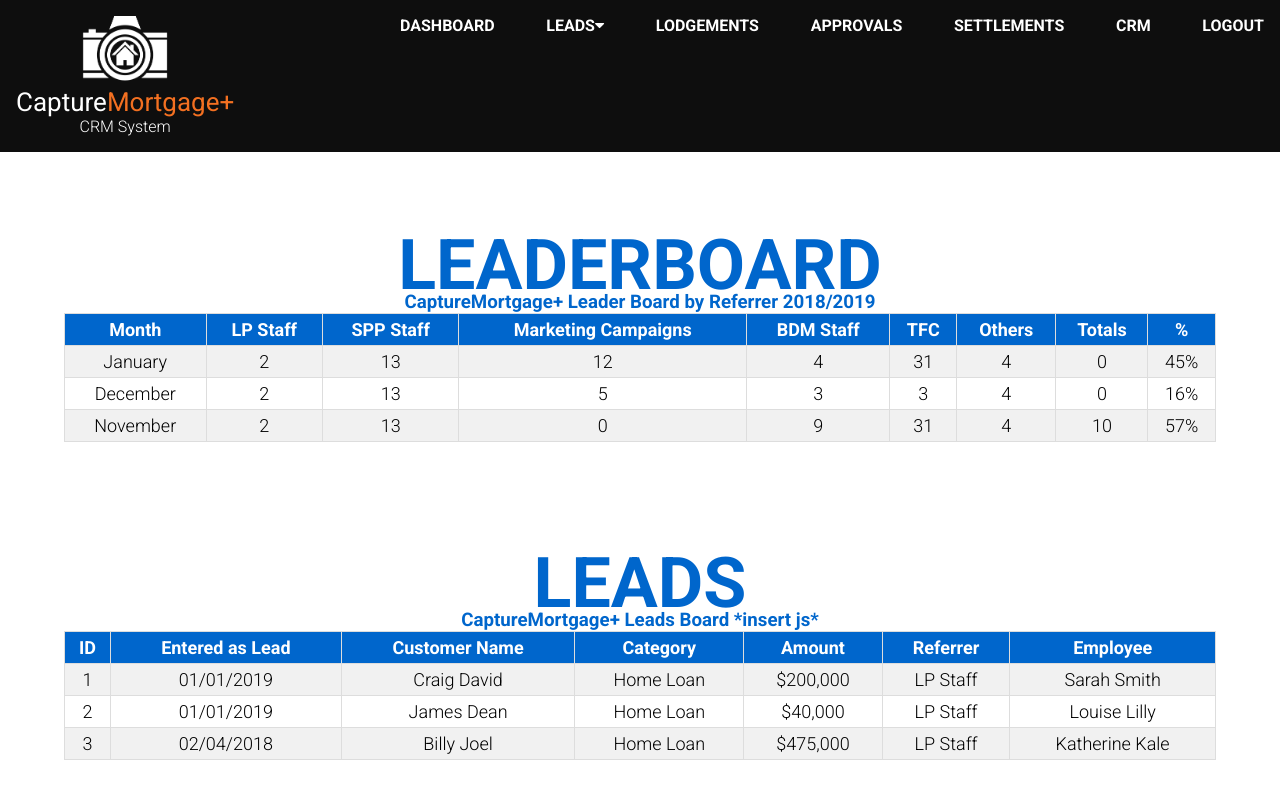
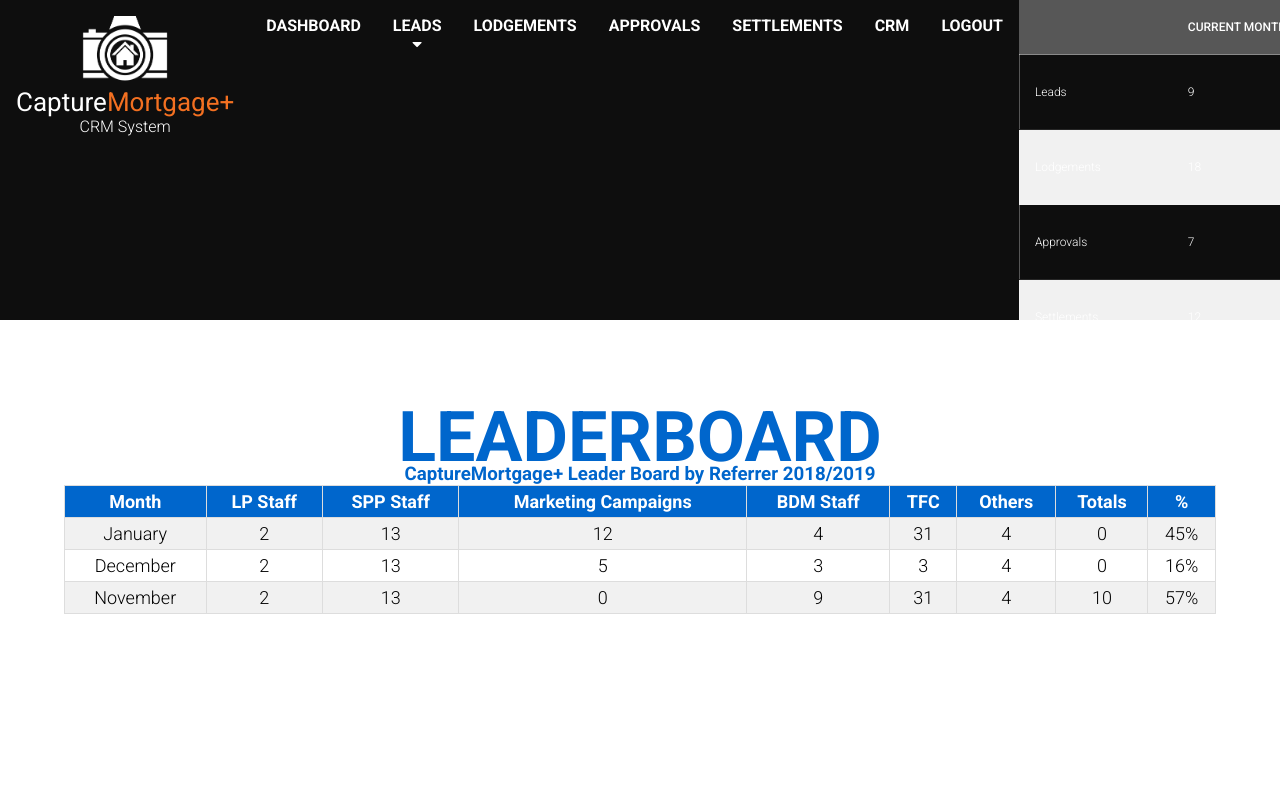
Before and after one commit to dlim28/CaptureMortgage, a React (Create React App) app in the folder frontend/: page / in a window 1280 px wide. Shown: the top 800 px of the page. Built offline with nearby package versions, Linux system fonts and the light colour scheme.

Commit message:
Adding navbar table

```diff
--- a/frontend/src/Navbar.js
+++ b/frontend/src/Navbar.js
@@ -34,9 +34,10 @@ const Navbar = () => {
                     <a href="#crm">CRM</a>
                     <a href="#logout">LOGOUT</a>
                 </div>
-            </nav>
 
+                <div class="nav-table">
                     <table>
+                        <thead class="table-header">
                             <tr>
                                 <th></th>
                                 <th>Current Month</th>
@@ -44,15 +45,43 @@ const Navbar = () => {
                                 <th>Total</th>
                                 <th>Total $</th>
                             </tr>
-                <td>
-                    <td>a</td>
-                    <td>e</td>
-                    <td>i</td>
-                    <td>o</td>
-                    <td>u</td>
-                    <td>y</td>
-                </td>
+                        </thead>
+                        <tbody class="table-content">
+                            <tr>
+                                <td>Leads</td>
+                                <td>9</td>
+                                <td>-</td>
+                                <td>11</td>
+                                <td>-</td>
+                            </tr>
+                            <tr>
+                                <td>Lodgements</td>
+                                <td>18</td>
+                                <td>$5,580,000</td>
+                                <td>25</td>
+                                <td>$7,900,000</td>
+                            </tr>
+                            <tr>
+                                <td>Approvals</td>
+                                <td>7</td>
+                                <td>$1,200,000</td>
+                                <td>9</td>
+                                <td>$1,900,000</td>
+                            </tr>
+                            <tr>
+                                <td>Settlements</td>
+                                <td>12</td>
+                                <td>$900,000</td>
+                                <td>15</td>
+                                <td>$1,250,000</td>
+                            </tr>
+                        </tbody>
                     </table>
+                </div>
+
+            </nav>
+
+
         </div>
     );
   }
--- a/frontend/src/NavbarCM.css
+++ b/frontend/src/NavbarCM.css
@@ -6,6 +6,7 @@
   overflow: hidden;
   background-color: #0E0E0E;
   width: 100vw;
+  height: 40vh;
   font-weight: 600;
   position: fixed;
   top: 0;
@@ -104,7 +105,43 @@
 
 
 /* Navbar Overview Table CSS */
+.nav-container {
+  display: flex;
+  flex-direction: column;
+}
+
 .nav-container table {
   color: white;
   z-index: 30;
+  border-collapse: collapse;
+  width: 60vw;
+  table-layout: fixed;
 }
+
+.nav-container .table-header {
+  background-color: rgba(255,255,255,0.3);
+ }
+
+ .nav-container .table-content {
+  height:300px;
+  overflow-x:auto;
+  margin-top: 0px;
+  border: 1px solid rgba(255,255,255,0.3);
+}
+.nav-container th {
+  padding: 20px 15px;
+  text-align: left;
+  font-weight: 500;
+  font-size: 12px;
+  color: #fff;
+  text-transform: uppercase;
+}
+.nav-container td {
+  padding: 15px;
+  text-align: left;
+  vertical-align:middle;
+  font-weight: 300;
+  font-size: 12px;
+  color: #fff;
+  border-bottom: solid 1px rgba(255,255,255,0.1);
+}
--- a/frontend/src/tables/tablestyles/globalTableStyles.css
+++ b/frontend/src/tables/tablestyles/globalTableStyles.css
@@ -23,7 +23,7 @@ body tr:nth-child(even){
 .header {
   font-size: 70px;
   margin-bottom: -15px;
-  margin-top: 100px;
+  margin-top: 40vh;
   font-family: Roboto, Oxygen, Ubuntu, Cantarell, 'Open Sans', 'Helvetica Neue', sans-serif
 }
 
```
Lines whose indentation alone changed are shown as unchanged.
